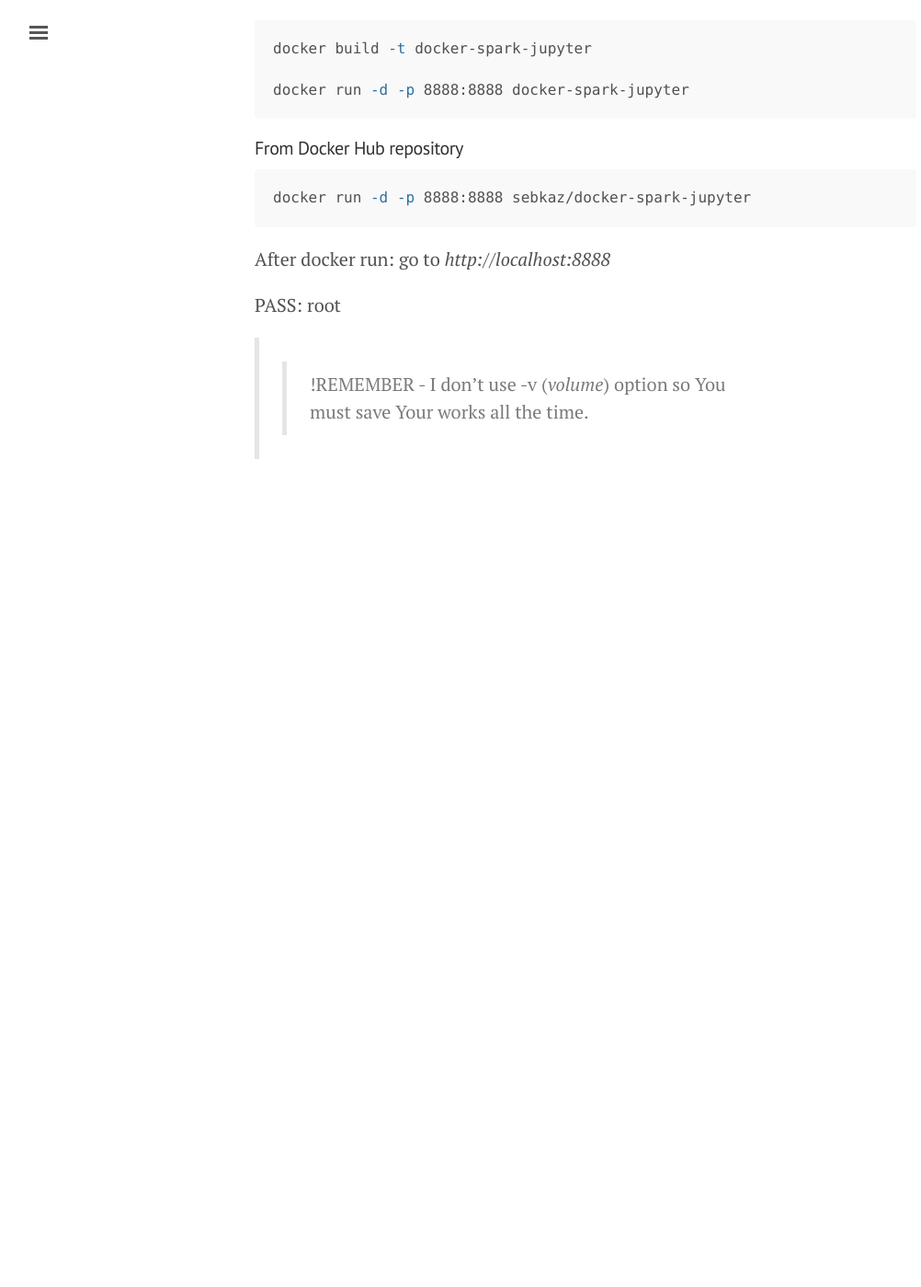
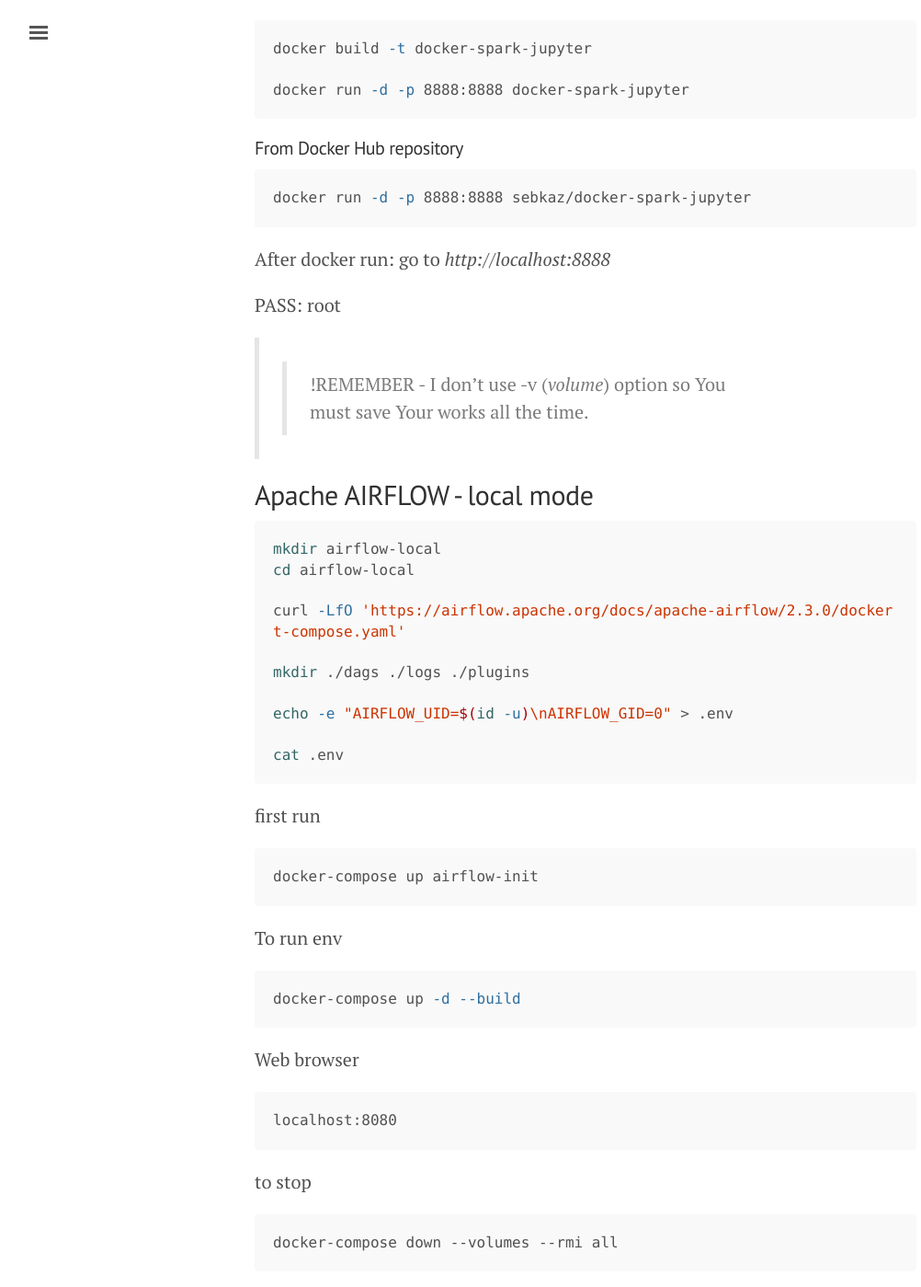
Before and after one commit to sebkaz-teaching/RealTimeEN, a Jekyll site: the page built from Environment.md, in a window 1280 px wide and 1400 px high, scrolled down 1995 px. Shown: the whole window at 92% size, without its empty margins (3-1005 px from the left). Built offline with Jekyll 4.4.1, drawn with Linux system fonts in a browser that asks for light colours; before the commit the page ends 2574 px from its top, so only the background shows below that.

Commit message:
Update Environment.md

````diff
--- a/Environment.md
+++ b/Environment.md
@@ -92,3 +92,40 @@
 PASS: root
 
 >> !REMEMBER - I don't use -v (_volume_) option so You must save Your works all the time.
+
+
+## Apache AIRFLOW - local mode
+
+```bash
+mkdir airflow-local
+cd airflow-local
+
+curl -LfO 'https://airflow.apache.org/docs/apache-airflow/2.3.0/dockert-compose.yaml'
+
+mkdir ./dags ./logs ./plugins
+
+echo -e "AIRFLOW_UID=$(id -u)\nAIRFLOW_GID=0" > .env
+
+cat .env
+```
+
+
+first run
+```bash
+docker-compose up airflow-init
+```
+
+To run env
+```bash
+docker-compose up -d --build
+```
+
+Web browser
+```
+localhost:8080
+```
+
+to stop
+```
+docker-compose down --volumes --rmi all
+```
````
